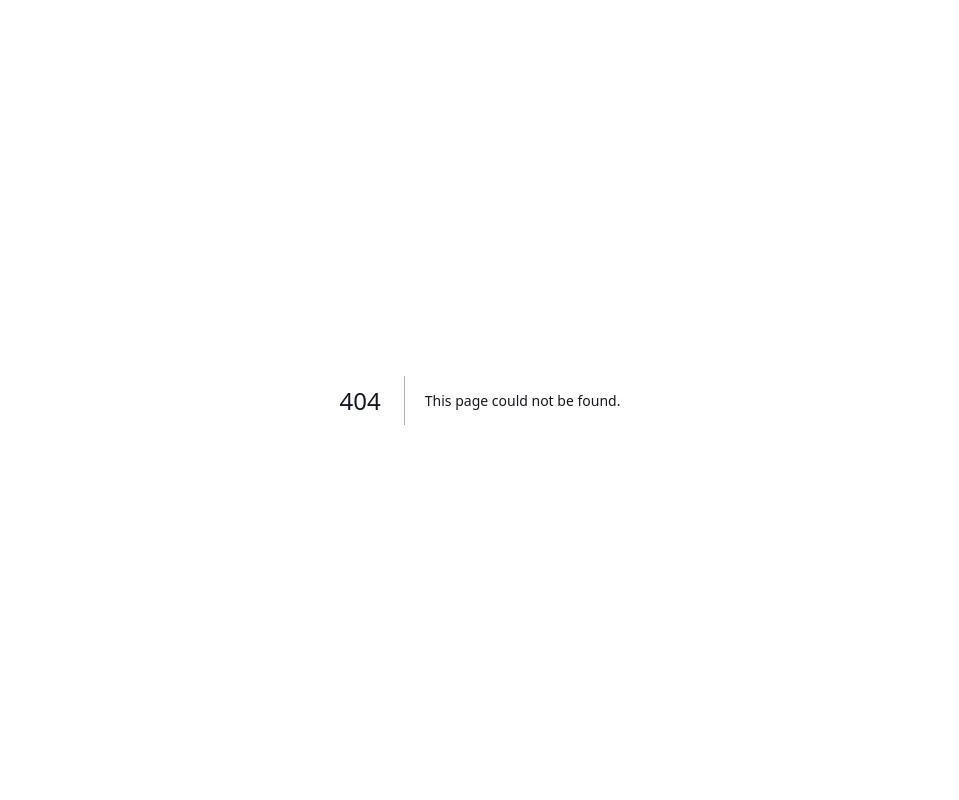
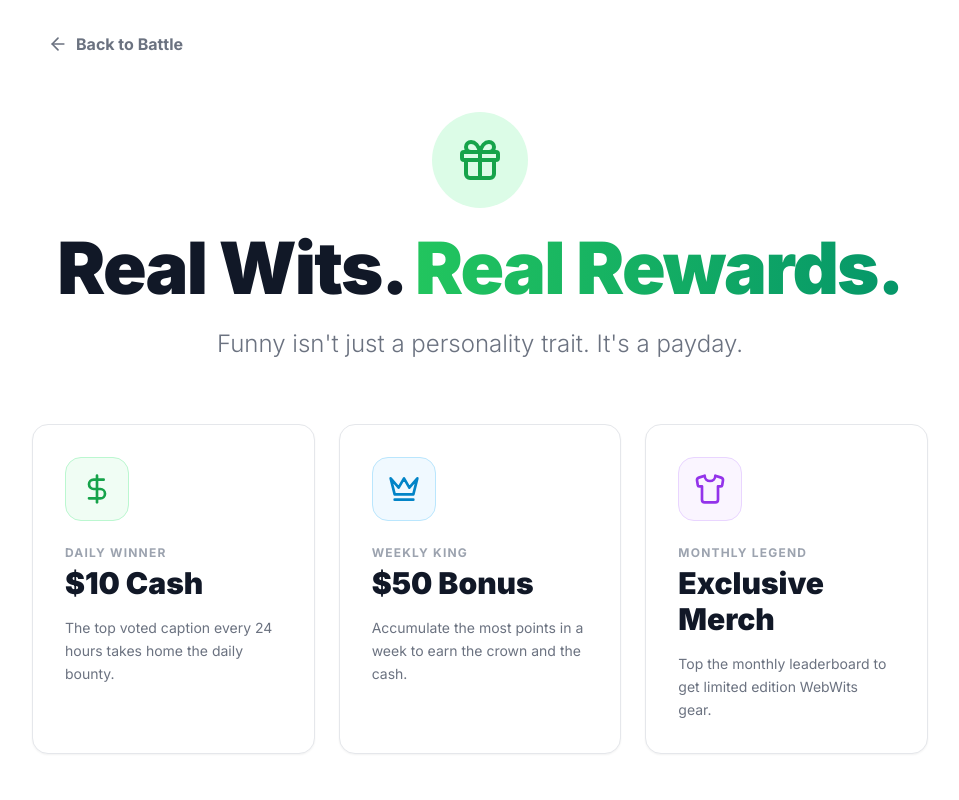
Before and after one commit to heywesfrank/WebWits, a Next.js app: page /prizes in a window 1280 px wide. Before the commit this address had no page. Shown: the top 800 px of the page, without its empty margins (160-1119 px from the left). Built offline with nearby package versions, Linux system fonts and the light colour scheme.

Commit message:
Create page.js

```diff
--- /dev/null
+++ b/app/prizes/page.js
@@ -0,0 +1,88 @@
+import Link from "next/link";
+import { ArrowLeft, Gift, DollarSign, Crown, Shirt } from "lucide-react";
+
+export default function PrizesPage() {
+  return (
+    <div className="min-h-screen bg-white text-gray-900 p-6 font-sans">
+      <div className="max-w-4xl mx-auto">
+
+        {/* Navigation */}
+        <nav className="flex items-center justify-between mb-12">
+            <Link href="/" className="group flex items-center gap-2 text-gray-500 hover:text-black transition-colors px-4 py-2 rounded-full hover:bg-gray-100">
+                <ArrowLeft size={20} className="group-hover:-translate-x-1 transition-transform" />
+                <span className="font-bold">Back to Battle</span>
+            </Link>
+        </nav>
+
+        {/* Hero Header */}
+        <div className="text-center mb-16 space-y-6 animate-in slide-in-from-bottom-4 duration-700">
+            <div className="w-24 h-24 bg-green-100 rounded-full flex items-center justify-center mx-auto mb-6">
+                <Gift size={48} className="text-green-600" />
+            </div>
+            <h1 className="text-5xl md:text-7xl font-black tracking-tight text-gray-900 leading-tight">
+                Real Wits. <span className="text-transparent bg-clip-text bg-gradient-to-r from-green-500 to-emerald-600">Real Rewards.</span>
+            </h1>
+            <p className="text-xl md:text-2xl text-gray-500 max-w-2xl mx-auto font-light leading-relaxed">
+                Funny isn't just a personality trait. It's a payday.
+            </p>
+        </div>
+
+        {/* Prize Tiers */}
+        <div className="grid gap-6 md:grid-cols-3 mb-16">
+            {/* Daily */}
+            <PrizeCard
+                icon={<DollarSign size={32} />}
+                tier="Daily Winner"
+                reward="$10 Cash"
+                desc="The top voted caption every 24 hours takes home the daily bounty."
+                color="green"
+            />
+            {/* Weekly */}
+            <PrizeCard
+                icon={<Crown size={32} />}
+                tier="Weekly King"
+                reward="$50 Bonus"
+                desc="Accumulate the most points in a week to earn the crown and the cash."
+                color="yellow"
+            />
+            {/* Monthly */}
+            <PrizeCard
+                icon={<Shirt size={32} />}
+                tier="Monthly Legend"
+                reward="Exclusive Merch"
+                desc="Top the monthly leaderboard to get limited edition WebWits gear."
+                color="purple"
+            />
+        </div>
+
+        {/* Disclaimer / Info */}
+        <div className="bg-gray-50 border border-gray-200 rounded-2xl p-8 text-center">
+            <h3 className="text-lg font-bold mb-2">How are prizes paid?</h3>
+            <p className="text-gray-600 max-w-lg mx-auto">
+                Winners are contacted via the email attached to their account. Cash prizes are sent via PayPal or Venmo within 48 hours of the winner declaration.
+            </p>
+        </div>
+
+      </div>
+    </div>
+  );
+}
+
+function PrizeCard({ icon, tier, reward, desc, color }) {
+    const colors = {
+        green: "bg-green-50 text-green-600 border-green-200",
+        yellow: "bg-yellow-50 text-yellow-600 border-yellow-200",
+        purple: "bg-purple-50 text-purple-600 border-purple-200",
+    };
+
+    return (
+        <div className="bg-white p-8 rounded-2xl border border-gray-200 shadow-sm hover:border-gray-300 transition-all hover:-translate-y-1">
+            <div className={`w-16 h-16 ${colors[color]} rounded-2xl flex items-center justify-center mb-6 border`}>
+                {icon}
+            </div>
+            <h3 className="text-xl font-bold text-gray-400 uppercase tracking-widest text-xs mb-1">{tier}</h3>
+            <div className="text-3xl font-black text-gray-900 mb-4">{reward}</div>
+            <p className="text-gray-500 leading-relaxed text-sm">{desc}</p>
+        </div>
+    );
+}
```
